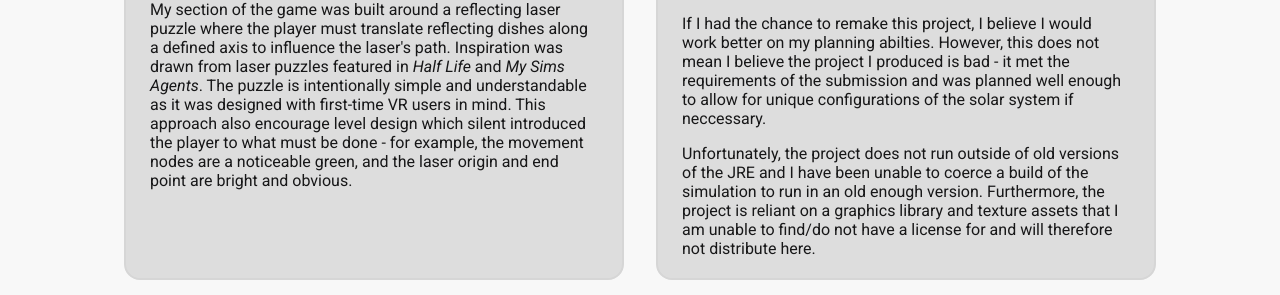
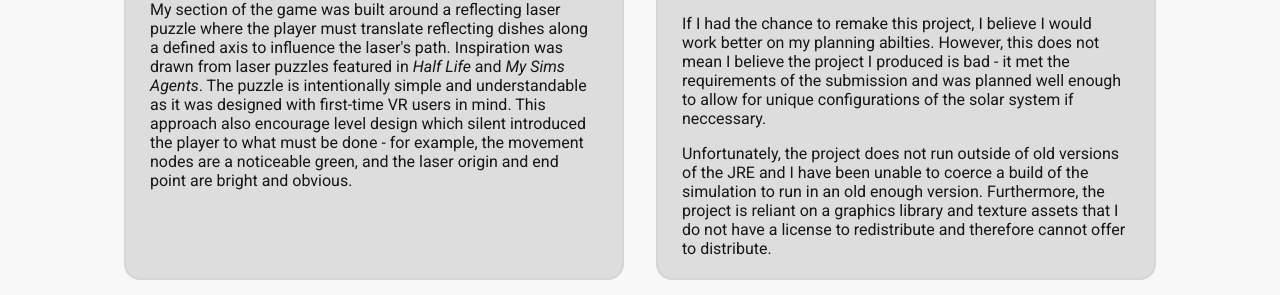
Before and after one commit to MattSmithGameDev/mattsmithgamedev.github.io, a plain HTML site: page index.html in a window 1280 px wide. Shown: the part 1387-1682 px from the top of the page. Drawn offline with Linux system fonts and the light colour scheme.

Commit message:
More solar system licensing, hopefully the last

```diff
--- a/index.html
+++ b/index.html
@@ -103,8 +103,8 @@
                     solar system if neccessary.</p>
                 <p class="text-area">Unfortunately, the project does not run outside of old versions of the JRE and I
                     have been unable to coerce a build of the simulation to run in an old enough version. Furthermore,
-                    the project is reliant on a graphics library and texture assets that I am unable to find/do not have
-                    a license for and will therefore not distribute here.</p>
+                    the project is reliant on a graphics library and texture assets that I do not have a license to
+                    redistribute and therefore cannot offer to distribute.</p>
             </div>
             <div class="item">
                 <h2>Save the Environment: A Recycling Game</h2>
```
